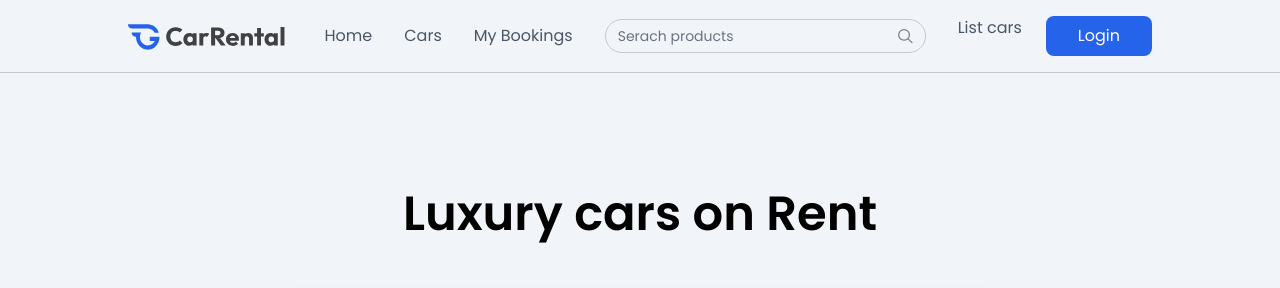
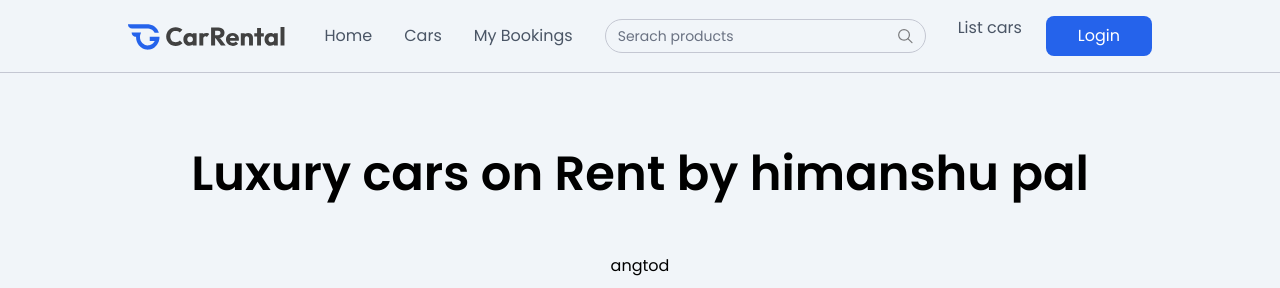
Before and after one commit to himanshukumar-2004/CarRental, a React (Vite) app in the folder client/: page / in a window 1280 px wide. Shown: the top 288 px of the page. Built offline with nearby package versions, Linux system fonts and the light colour scheme; no server answers.

Commit message:
feat: implement Hero component and configure App provider with router wrapping

```diff
--- a/client/src/components/Hero.jsx
+++ b/client/src/components/Hero.jsx
@@ -1,14 +1,14 @@
-import React , { useState } from 'react'
-import { assets ,cityList } from '../assets/assets'
+import React, { useState } from 'react'
+import { assets, cityList } from '../assets/assets'
 
 const Hero = () => {
 
-    const[pickupLocation, setPickupLocation] = useState('')
+    const [pickupLocation, setPickupLocation] = useState('')
     return (
         <div className='h-screen flex flex-col items-center justify-center gap-14 bg-light text-center'>
 
-        <h1 className='text-4xl md:text-5xl font-semibold'>Luxury cars on Rent</h1>
-
+            <h1 className='text-4xl md:text-5xl font-semibold'>Luxury cars on Rent by himanshu pal</h1>
+            angtod
             <form className='flex flex-col md:flex-row items-start md:items-center justify-between p-6 rounded-lg md:rounded-full w-full max-w-80 md:max-w-200 bg-white shadow-[0px_8px_20px_rgba(0,0,0,0.1)]'>
 
                 <div className='flex flex-col md:flex-row items-start md:items-center gap-10
@@ -27,15 +27,15 @@ const Hero = () => {
 
                     <div className='flex flex-col items-start gap-2'>
                         <label htmlFor='pickup-date'>Pick-up Date</label>
-                <input type="date" id="pickup-date" min={new Date().toISOString().split('T')[0]} className='text-sm text-gray-500' required/>
+                        <input type="date" id="pickup-date" min={new Date().toISOString().split('T')[0]} className='text-sm text-gray-500' required />
                     </div>
 
                     <div className='flex flex-col items-start gap-2'>
                         <label htmlFor='return-date'>return Date</label>
-                <input type="date" id="return-date"  className='text-sm text-gray-500' required/>
+                        <input type="date" id="return-date" className='text-sm text-gray-500' required />
                     </div>
                     <button className='flex items-center justify-center gap-1 px-9 py-3 max-sm:mt-4 bg-primary hover:bg-primary-dull text-white rounded-full cursor-pointer'>
-                <img src={assets.search_icon} alt="search" className= 'brightness-300'/>
+                        <img src={assets.search_icon} alt="search" className='brightness-300' />
                         Search
                     </button>
                 </div>
--- a/client/src/main.jsx
+++ b/client/src/main.jsx
@@ -1,3 +1,4 @@
+import { StrictMode } from 'react'
 import { createRoot } from 'react-dom/client'
 import './index.css'
 import App from './App.jsx'
@@ -11,9 +12,11 @@ if (!rootElement) {
 }
 
 createRoot(rootElement).render(
-  <BrowserRouter>
-    <AppProvider>
-      <App />
-    </AppProvider>
-  </BrowserRouter>,
+  <StrictMode>
+    <BrowserRouter>
+      <AppProvider>
+        <App />
+      </AppProvider>
+    </BrowserRouter>
+  </StrictMode>,
 )
```
Lines whose indentation alone changed are shown as unchanged.
